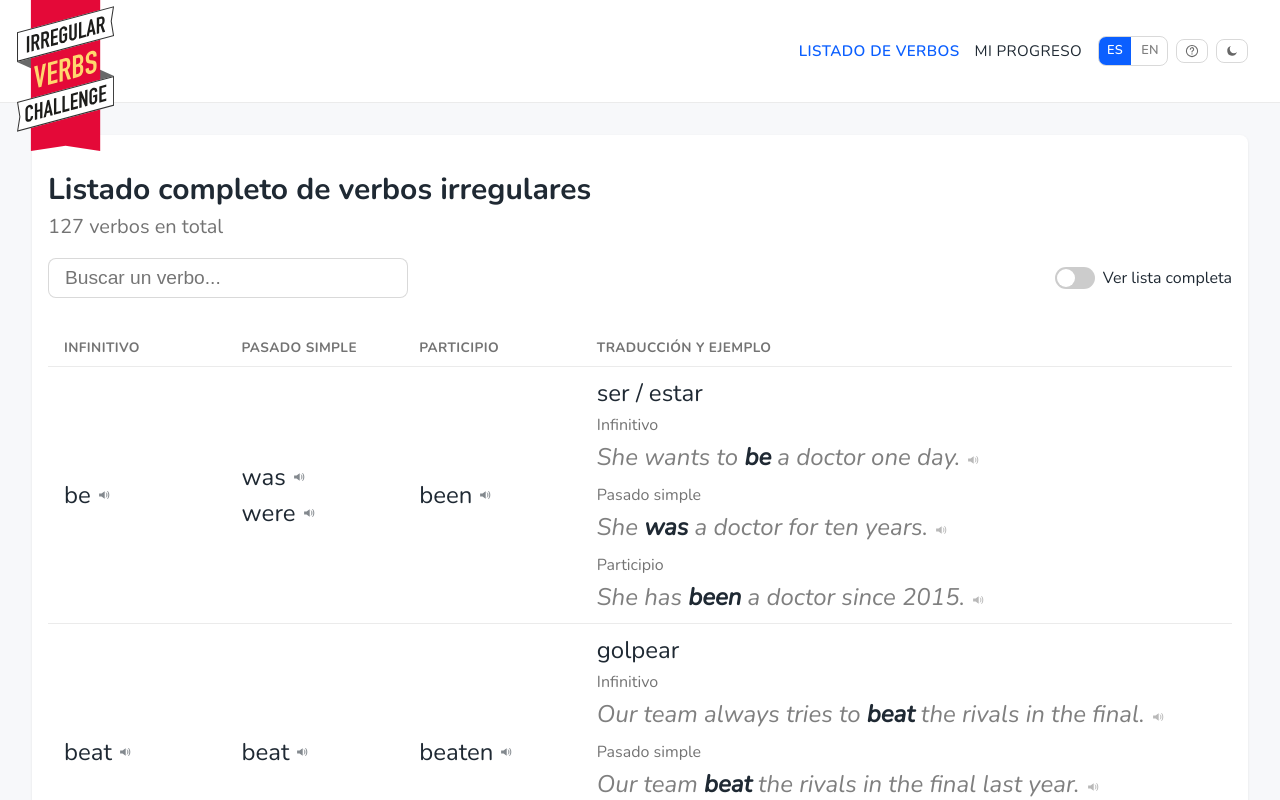
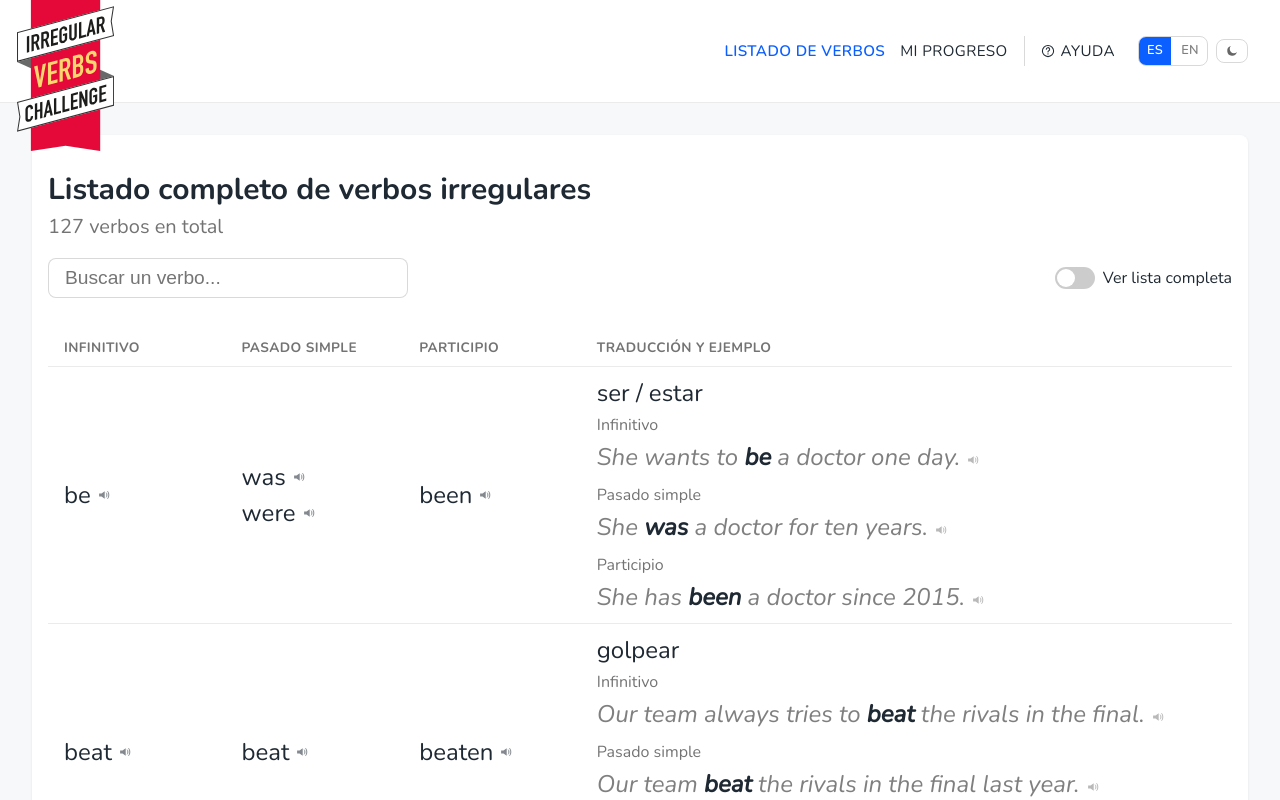
Before and after one commit to bosspetta/ivc, a React (Vite) app: page /verbs in a window 1280 px wide. Shown: the top 800 px of the page. Built offline with nearby package versions, Linux system fonts and the light colour scheme.

Commit message:
Header help link desktop.

```diff
--- a/src/components/Header.jsx
+++ b/src/components/Header.jsx
@@ -94,7 +94,7 @@
               }
             >
               <HelpIcon />
-              <span className="visually-hidden">{t('header.help')}</span>
+              <span className="site-header__icon-btn__label">{t('header.help')}</span>
             </NavLink>
             <button
               type="button"
--- a/src/components/Header.scss
+++ b/src/components/Header.scss
@@ -121,6 +121,38 @@
         top: 1rem;
         right: 2rem;
       }
+
+      @include respond-md {
+        padding-left: $spacing-md;
+        border-left: 1px solid rgba(var(--color-ink-rgb), 0.15);
+
+        a.site-header__icon-btn {
+          order: -1;
+          padding: 0;
+          margin-right: 15px;
+          border: none;
+          border-radius: 0;
+          background: none;
+          color: $color-text;
+
+          &.is-active {
+            color: $color-primary;
+            font-weight: 600;
+
+            @include dark-mode {
+              color: $color-primary-light;
+            }
+          }
+
+          &:hover {
+            color: $color-primary;
+
+            @include dark-mode {
+              color: $color-primary-light;
+            }
+          }
+        }
+      }
     }
   }
 
@@ -165,6 +197,7 @@
     display: inline-flex;
     align-items: center;
     justify-content: center;
+    gap: 6px;
     padding: 4px $spacing-sm;
     border: 1px solid rgba(var(--color-ink-rgb), 0.15);
     border-radius: $radius-base;
@@ -176,6 +209,31 @@
     svg {
       width: 14px;
       height: 14px;
+    }
+
+    &__label {
+      position: absolute;
+      width: 1px;
+      height: 1px;
+      padding: 0;
+      margin: -1px;
+      overflow: hidden;
+      clip: rect(0, 0, 0, 0);
+      white-space: nowrap;
+      border: 0;
+
+      @include respond-md {
+        position: static;
+        width: auto;
+        height: auto;
+        margin: 0;
+        overflow: visible;
+        clip: auto;
+        font-family: $font-family-heading;
+        text-transform: uppercase;
+        font-size: 0.95rem;
+        letter-spacing: 0.025rem;
+      }
     }
 
     &.is-active {
```
